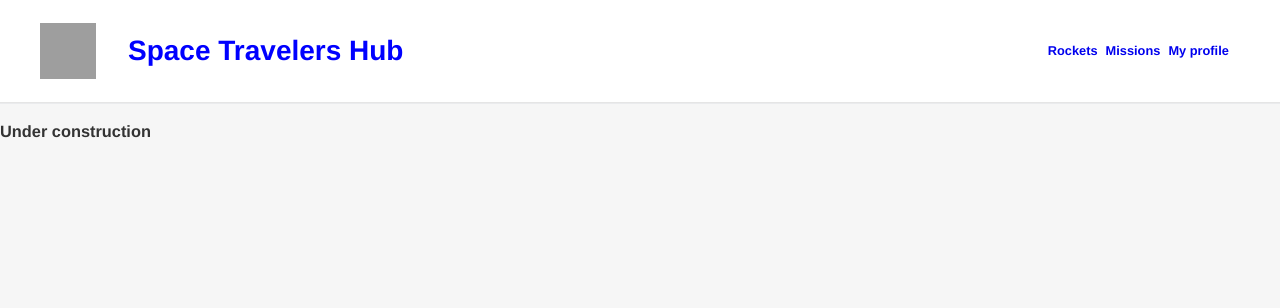
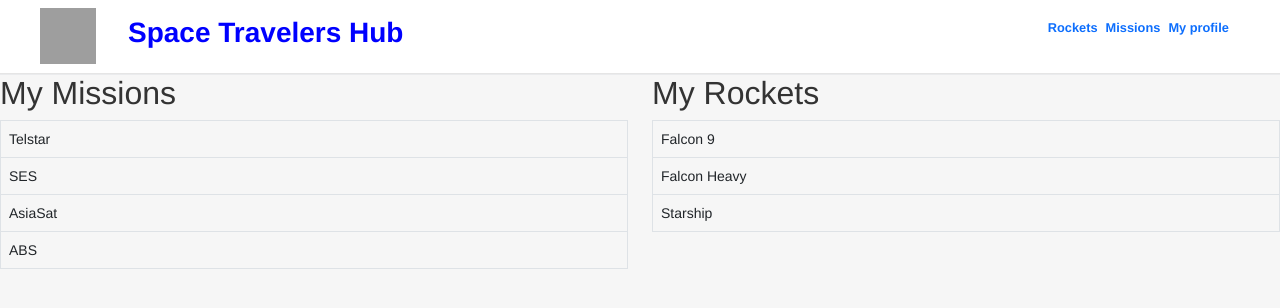
Before and after one commit to miguelesco/space-travelers, a React (Create React App) app: page /#/profile in a window 1280 px wide. Shown: the top 308 px of the page. Built offline with nearby package versions, Linux system fonts and the light colour scheme; grey boxes are pictures that could not be loaded.

Commit message:
update profile component structure

```diff
--- a/public/index.html
+++ b/public/index.html
@@ -3,6 +3,7 @@
   <head>
     <meta charset="utf-8" />
     <link rel="icon" href="%PUBLIC_URL%/planet.svg" />
+    <link href="https://cdn.jsdelivr.net/npm/bootstrap@5.1.0/dist/css/bootstrap.min.css" rel="stylesheet" integrity="sha384-KyZXEAg3QhqLMpG8r+8fhAXLRk2vvoC2f3B09zVXn8CA5QIVfZOJ3BCsw2P0p/We" crossorigin="anonymous">
     <meta name="viewport" content="width=device-width, initial-scale=1" />
     <meta name="theme-color" content="#000000" />
     <meta
--- a/src/components/profile/ProfilePage.jsx
+++ b/src/components/profile/ProfilePage.jsx
@@ -1,6 +1,40 @@
 const profilePage = () => (
-  <div>
-    <h3>Under construction</h3>
+  <div className="row">
+    <div className="col">
+      <h2>My Missions</h2>
+      <table className="table table-bordered table-hover">
+        <tbody>
+          <tr>
+            <td>Telstar</td>
+          </tr>
+          <tr>
+            <td>SES</td>
+          </tr>
+          <tr>
+            <td>AsiaSat</td>
+          </tr>
+          <tr>
+            <td>ABS</td>
+          </tr>
+        </tbody>
+      </table>
+    </div>
+    <div className="col">
+      <h2>My Rockets</h2>
+      <table className="table table-bordered table-hover">
+        <tbody>
+          <tr>
+            <td>Falcon 9</td>
+          </tr>
+          <tr>
+            <td>Falcon Heavy</td>
+          </tr>
+          <tr>
+            <td>Starship</td>
+          </tr>
+        </tbody>
+      </table>
+    </div>
   </div>
 );
 
--- a/src/styles/GlobalStyles.js
+++ b/src/styles/GlobalStyles.js
@@ -15,9 +15,6 @@ const GlobalStyle = createGlobalStyle`
     font-size: 14px;
     line-height: 1.42857143;
     color: #333;
-    ul {
-      padding-left: 0;
-    }
   }
 
 `;
```
